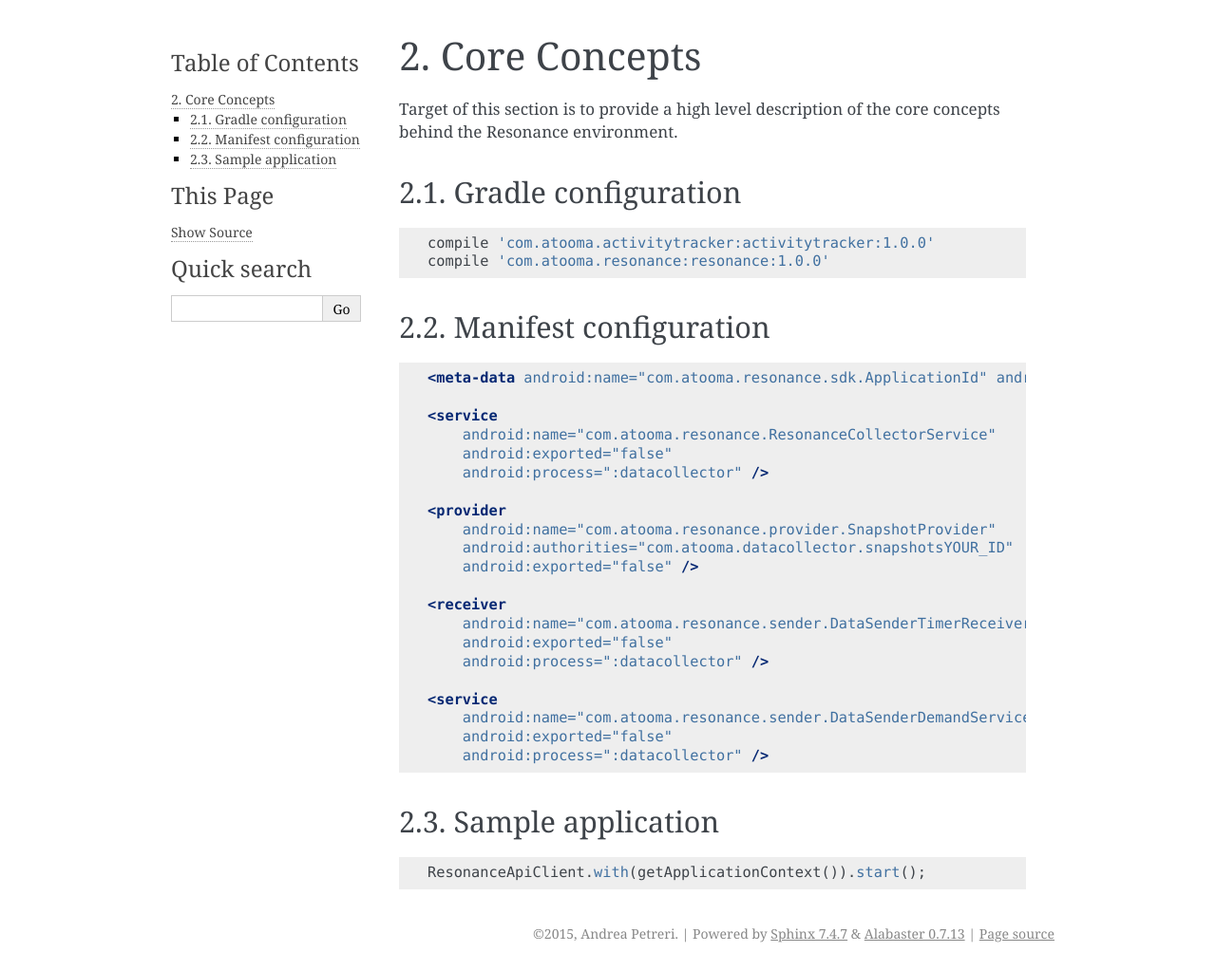
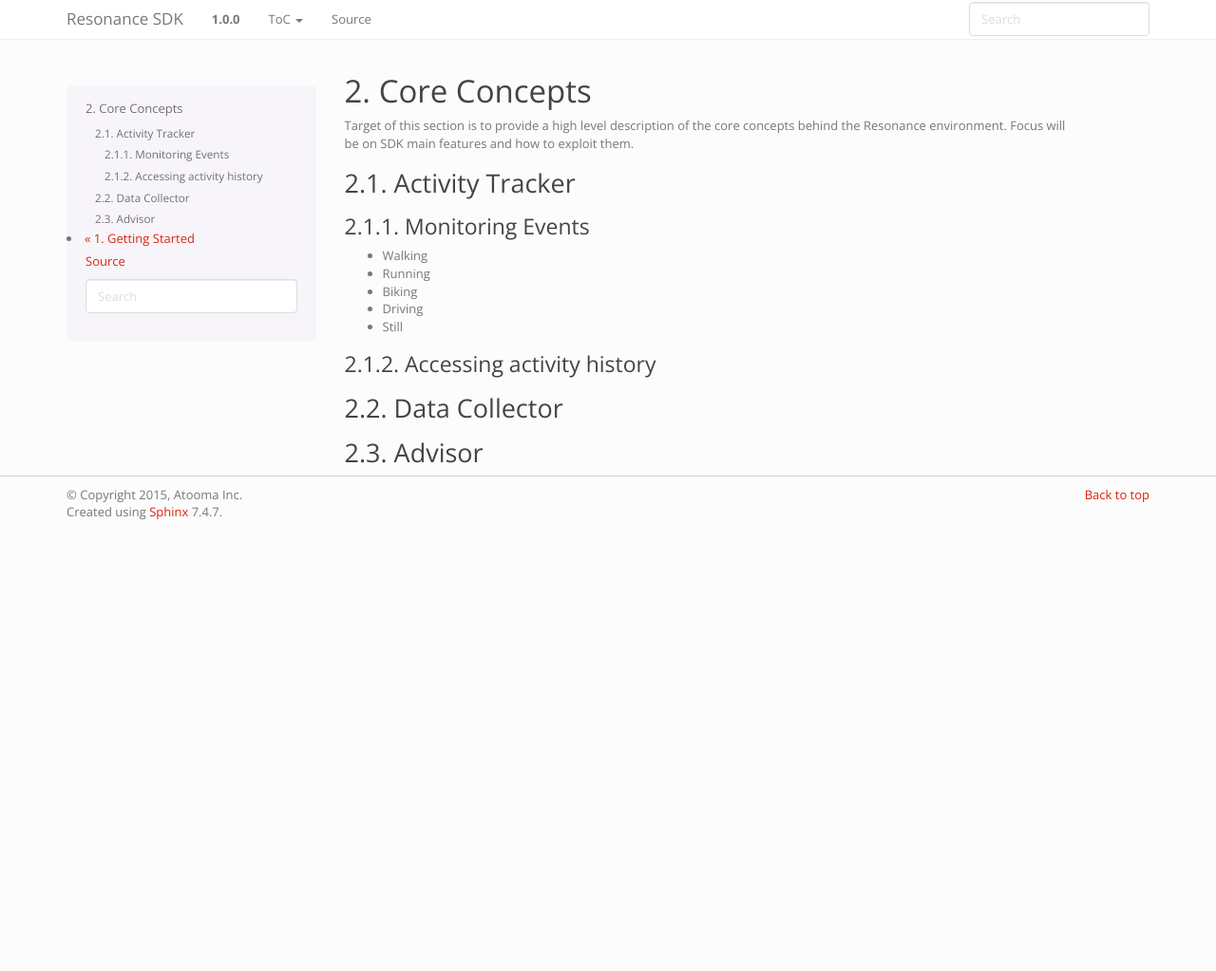
Before and after one commit to atooma/doc-resonance-sdk, a Sphinx documentation site: the page built from docs/source/core.rst, in a window 1280 px wide and 1023 px high. Shown: the whole window at 95% size. Built offline with Sphinx 7.4.7, drawn with Linux system fonts in a browser that asks for light colours.

Commit message:
Using Sphinx Bootstrap Theme

```diff
--- a/docs/source/conf.py
+++ b/docs/source/conf.py
@@ -15,6 +15,7 @@
 import sys
 import os
 import shlex
+import sphinx_bootstrap_theme
 
 # If extensions (or modules to document with autodoc) are in another directory,
 # add these directories to sys.path here. If the directory is relative to the
@@ -47,7 +48,7 @@
 
 # General information about the project.
 project = u'Resonance SDK'
-copyright = u'2015, Andrea Petreri'
+copyright = u'2015, Atooma Inc'
 author = u'Andrea Petreri'
 
 # The version info for the project you're documenting, acts as replacement for
@@ -108,7 +109,73 @@
 
 # The theme to use for HTML and HTML Help pages.  See the documentation for
 # a list of builtin themes.
-html_theme = 'alabaster'
+#html_theme = 'alabaster'
+html_theme = 'bootstrap'
+html_theme_path = sphinx_bootstrap_theme.get_html_theme_path()
+#html_logo = "atooma/logo.png"
+html_theme_options = {
+    # Navigation bar title. (Default: ``project`` value)
+    'navbar_title': "",
+
+    # Tab name for entire site. (Default: "Site")
+    'navbar_site_name': "ToC",
+
+    # A list of tuples containing pages or urls to link to.
+    # Valid tuples should be in the following forms:
+    #    (name, page)                 # a link to a page
+    #    (name, "/aa/bb", 1)          # a link to an arbitrary relative url
+    #    (name, "http://example.com", True) # arbitrary absolute url
+    # Note the "1" or "True" value above as the third argument to indicate
+    # an arbitrary url.
+    'navbar_links': [
+        #("Examples", "examples"),
+        #("Link", "http://example.com", True),
+    ],
+
+    # Render the next and previous page links in navbar. (Default: true)
+    'navbar_sidebarrel': False,
+
+    # Render the current pages TOC in the navbar. (Default: true)
+    'navbar_pagenav': False,
+
+    # Tab name for the current pages TOC. (Default: "Page")
+    'navbar_pagenav_name': "Page",
+
+    # Global TOC depth for "site" navbar tab. (Default: 1)
+    # Switching to -1 shows all levels.
+    'globaltoc_depth': 3,
+
+    # Include hidden TOCs in Site navbar?
+    #
+    # Note: If this is "false", you cannot have mixed ``:hidden:`` and
+    # non-hidden ``toctree`` directives in the same page, or else the build
+    # will break.
+    #
+    # Values: "true" (default) or "false"
+    'globaltoc_includehidden': "true",
+
+    # HTML navbar class (Default: "navbar") to attach to <div> element.
+    # For black navbar, do "navbar navbar-inverse"
+    'navbar_class': "navbar", # navbar-inverse",
+
+    # Fix navigation bar to top of page?
+    # Values: "true" (default) or "false"
+    'navbar_fixed_top': "true",
+
+    # Location of link to source.
+    # Options are "nav" (default), "footer" or anything else to exclude.
+    'source_link_position': "nav",
+
+    # Bootswatch (http://bootswatch.com/) theme.
+    #
+    # Options are nothing (default) or the name of a valid theme
+    # such as "amelia" or "cosmo".
+    'bootswatch_theme': "Simplex",
+
+    # Choose Bootstrap version.
+    # Values: "3" (default) or "2" (in quotes)
+    'bootstrap_version': "3",
+}
 
 # Theme options are theme-specific and customize the look and feel of a theme
 # further.  For a list of options available for each theme, see the
--- a/docs/source/core.rst
+++ b/docs/source/core.rst
@@ -3,49 +3,26 @@
 Core Concepts
 =======================================
 
-Target of this section is to provide a high level description of the core concepts behind the Resonance environment.
+Target of this section is to provide a high level description of the core concepts behind the Resonance environment. Focus will be on SDK main features and how to exploit them.
 
 
-Gradle configuration
+Activity Tracker
 ---------------------------------------
 
-.. code-block:: groovy
+Monitoring Events
+^^^^^^^^^^^^^^^^^^^^^^^^^^^^^^^^^^^^^^^
 
-  compile 'com.atooma.activitytracker:activitytracker:1.0.0'
-  compile 'com.atooma.resonance:resonance:1.0.0'
+* Walking
+* Running
+* Biking
+* Driving
+* Still
 
+Accessing activity history
+^^^^^^^^^^^^^^^^^^^^^^^^^^^^^^^^^^^^^^^
 
-Manifest configuration
+Data Collector
 ---------------------------------------
 
-.. code-block:: xml
-
-  <meta-data android:name="com.atooma.resonance.sdk.ApplicationId" android:value="YOUR_ID" />
-
-  <service
-      android:name="com.atooma.resonance.ResonanceCollectorService"
-      android:exported="false"
-      android:process=":datacollector" />
-
-  <provider
-      android:name="com.atooma.resonance.provider.SnapshotProvider"
-      android:authorities="com.atooma.datacollector.snapshotsYOUR_ID"
-      android:exported="false" />
-
-  <receiver
-      android:name="com.atooma.resonance.sender.DataSenderTimerReceiver"
-      android:exported="false"
-      android:process=":datacollector" />
-
-  <service
-      android:name="com.atooma.resonance.sender.DataSenderDemandService"
-      android:exported="false"
-      android:process=":datacollector" />
-
-
-Sample application
+Advisor
 ---------------------------------------
-
-.. code-block:: java
-
-  ResonanceApiClient.with(getApplicationContext()).start();
```
Also changed, not shown: docs/source/example.rst (added, +52 -0 lines).
